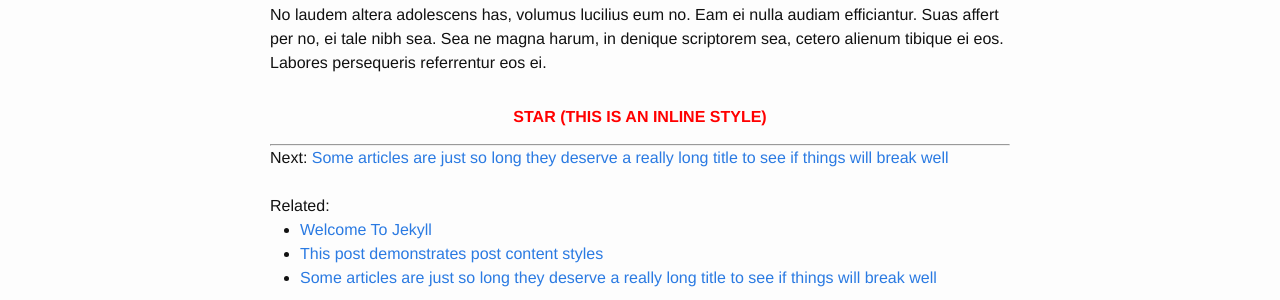
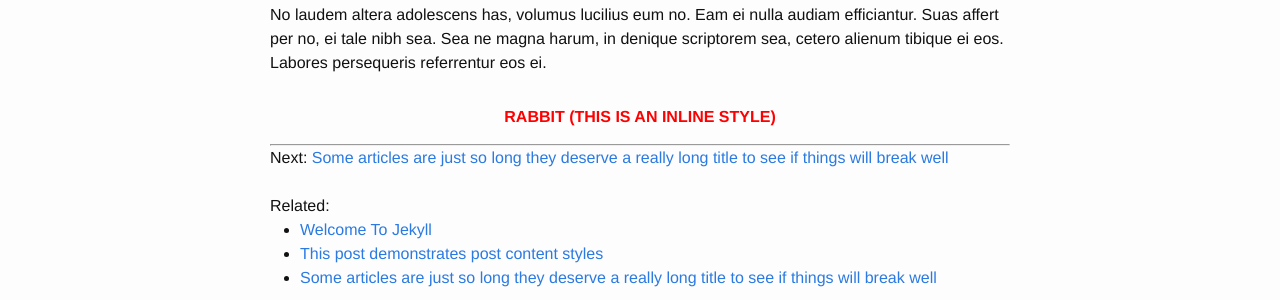
Before and after one commit to amandalynnelliott/amandalynnelliott.github.io-dev, a Jekyll site: the page built from _posts/2015-01-01-my-example-post.md, in a window 1280 px wide. Shown: the part 308-608 px from the top of the page. Built offline with Jekyll 4.4.1, drawn with Linux system fonts in a browser that asks for light colours.

Commit message:
Attempt to fix menu on ios

```diff
--- a/_includes/header.html
+++ b/_includes/header.html
@@ -1,8 +1,8 @@
-<header class="site-header" role="banner">
+<header class="site-header" role="banner" onclick = "void(0)">
     <div class="wrapper">
         <a class="site-title" href="{{ "/" | relative_url}}">{{ site.title | escape }}</a>
         <nav class="site-nav">
-            <span class="menu-icon">
+            <span class="menu-icon" onclick = "void(0)">
                 <svg viewBox="0 0 18 15" width="18px" height="15px">
                     <path fill="#424242" d="M18,1.484c0,0.82-0.665,1.484-1.484,1.484H1.484C0.665,2.969,0,2.304,0,1.484l0,0C0,0.665,0.665,0,1.484,0 h15.031C17.335,0,18,0.665,18,1.484L18,1.484z" />
                     <path fill="#424242" d="M18,7.516C18,8.335,17.335,9,16.516,9H1.484C0.665,9,0,8.335,0,7.516l0,0c0-0.82,0.665-1.484,1.484-1.484 h15.031C17.335,6.031,18,6.696,18,7.516L18,7.516z" />
@@ -10,12 +10,12 @@
                 </svg>
             </span>
             <div class="trigger">
-                <a class="page-link" {% if page.url=="/" %} style="color: #2a7ae2" {% endif %} href="{{ "/" | relative_url}}">Blog</a>
-                {% assign pages = site.pages | sort: "weight" %}
+				<a class="page-link" {% if page.url=="/" %} style="color: #2a7ae2" {% endif %} href="{{ "/" | relative_url}}">Blog</a>
+				{% assign pages = site.pages | sort: "weight" %}
                 {% for my_page in pages %}
-                {% if my_page.title %}
-                <a class="page-link" {% if page.url==my_page.url %} style="color: #2a7ae2" {% endif %} href="{{ my_page.url | relative_url }}">{{ my_page.title | escape }}</a>
-                {% endif %}
+					{% if my_page.title %}
+						<a class="page-link" {% if page.url==my_page.url %} style="color: #2a7ae2" {% endif %} href="{{ my_page.url | relative_url }}">{{ my_page.title | escape }}</a>
+					{% endif %}
                 {% endfor %}
                 <!--
                    <form action="/search.html" method="get">
--- a/_layouts/post.html
+++ b/_layouts/post.html
@@ -10,9 +10,9 @@
         {{ content }}
     </div>
     {% if site.disqus.shortname %}
-    {% include disqus_comments.html %}
+		{% include disqus_comments.html %}
     {% endif %}
-    <p style="text-align: center; color: red"><strong>STAR (THIS IS AN INLINE STYLE)</strong></p>
+    <p style="text-align: center; color: red"><strong>RABBIT (THIS IS AN INLINE STYLE)</strong></p>
 </article>
 <hr />
 {% if page.next %}
```
